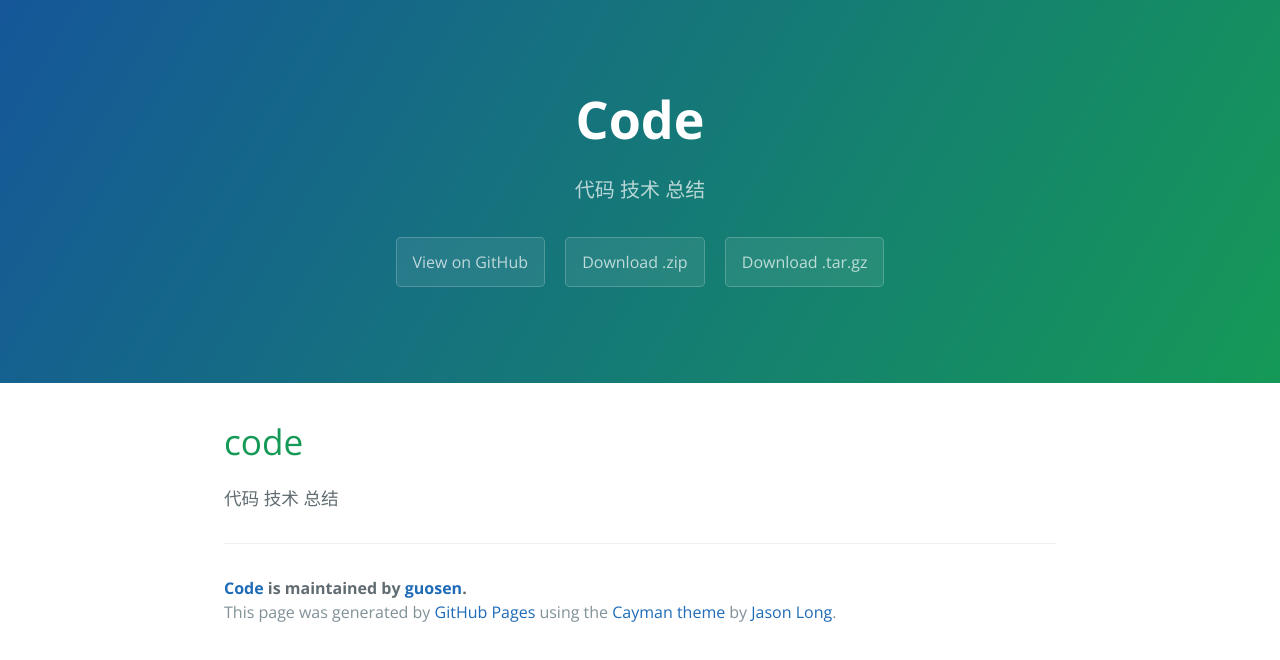
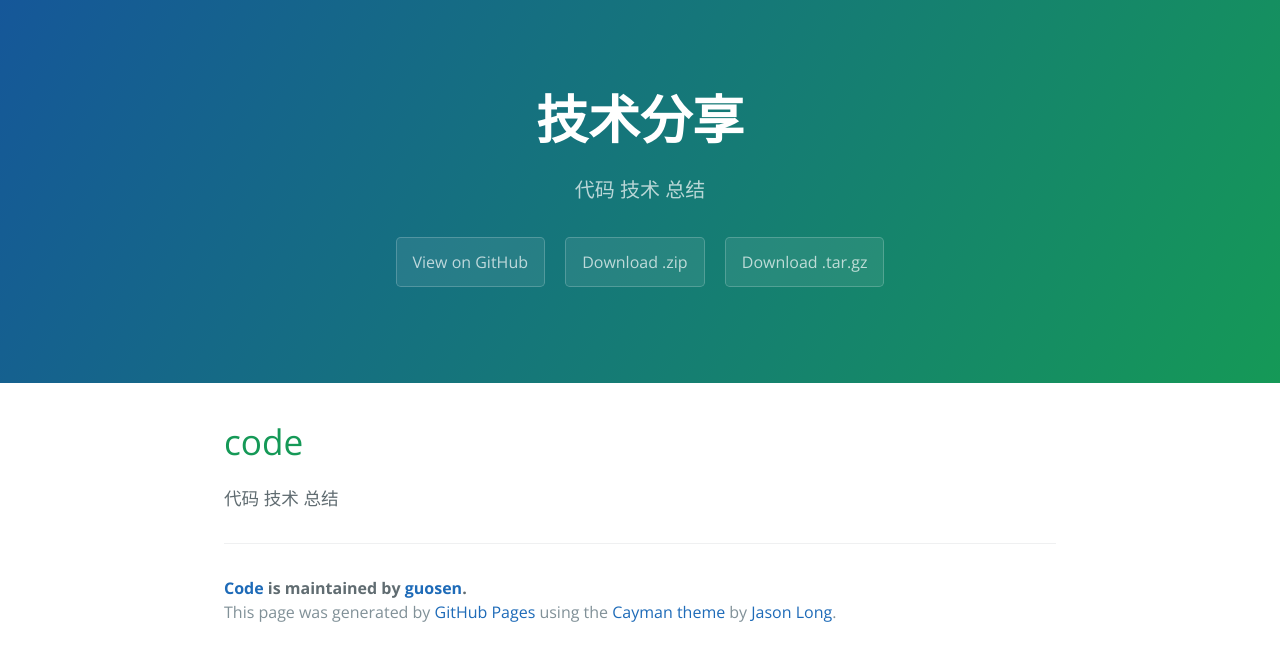
Before and after one commit to guosen/code, a plain HTML site: page index.html in a window 1280 px wide. Drawn offline with nearby package versions, Linux system fonts and the light colour scheme.

Commit message:
title modify

```diff
--- a/index.html
+++ b/index.html
@@ -11,7 +11,7 @@
   </head>
   <body>
     <section class="page-header">
-      <h1 class="project-name">Code</h1>
+      <h1 class="project-name">技术分享</h1>
       <h2 class="project-tagline">代码 技术 总结</h2>
       <a href="https://github.com/guosen/code" class="btn">View on GitHub</a>
       <a href="https://github.com/guosen/code/zipball/master" class="btn">Download .zip</a>
```
